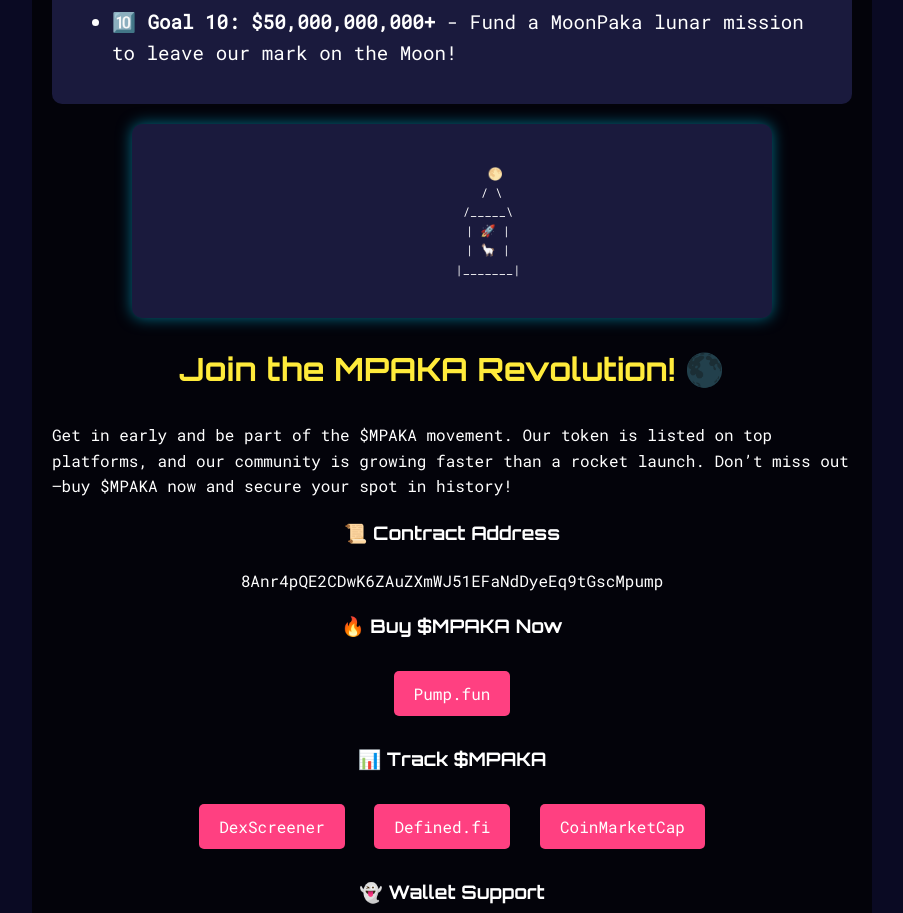
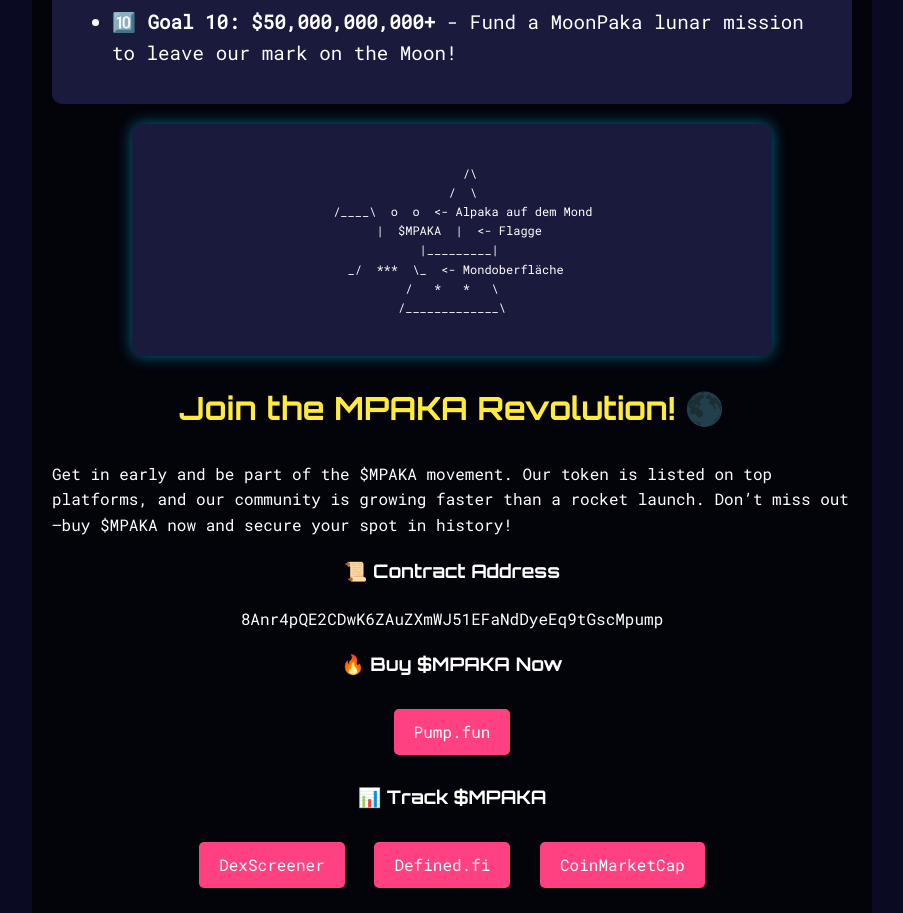
Before and after one commit to Moonpaka/moonpaka-website, a plain HTML site: page index.html in a window 1280 px wide. Shown: the part 2203-3116 px from the top of the page, without its empty margins (188-1091 px from the left). Drawn offline with Linux system fonts and the light colour scheme.

Commit message:
index.html

```diff
--- a/index.html
+++ b/index.html
@@ -146,12 +146,14 @@
         </div>
 
         <div class="ascii-art">
-            🌕
-           / \
-          /_____\
-          | 🚀 |
-          | 🦙 |
-          |_______|
+     /\
+    /  \
+   /____\  o  o  <- Alpaka auf dem Mond
+  |  $MPAKA  |  <- Flagge
+  |_________|
+ _/  ***  \_  <- Mondoberfläche
+/   *   *   \
+/_____________\
         </div>
 
         <h2>Join the MPAKA Revolution! 🌑</h2>
```
